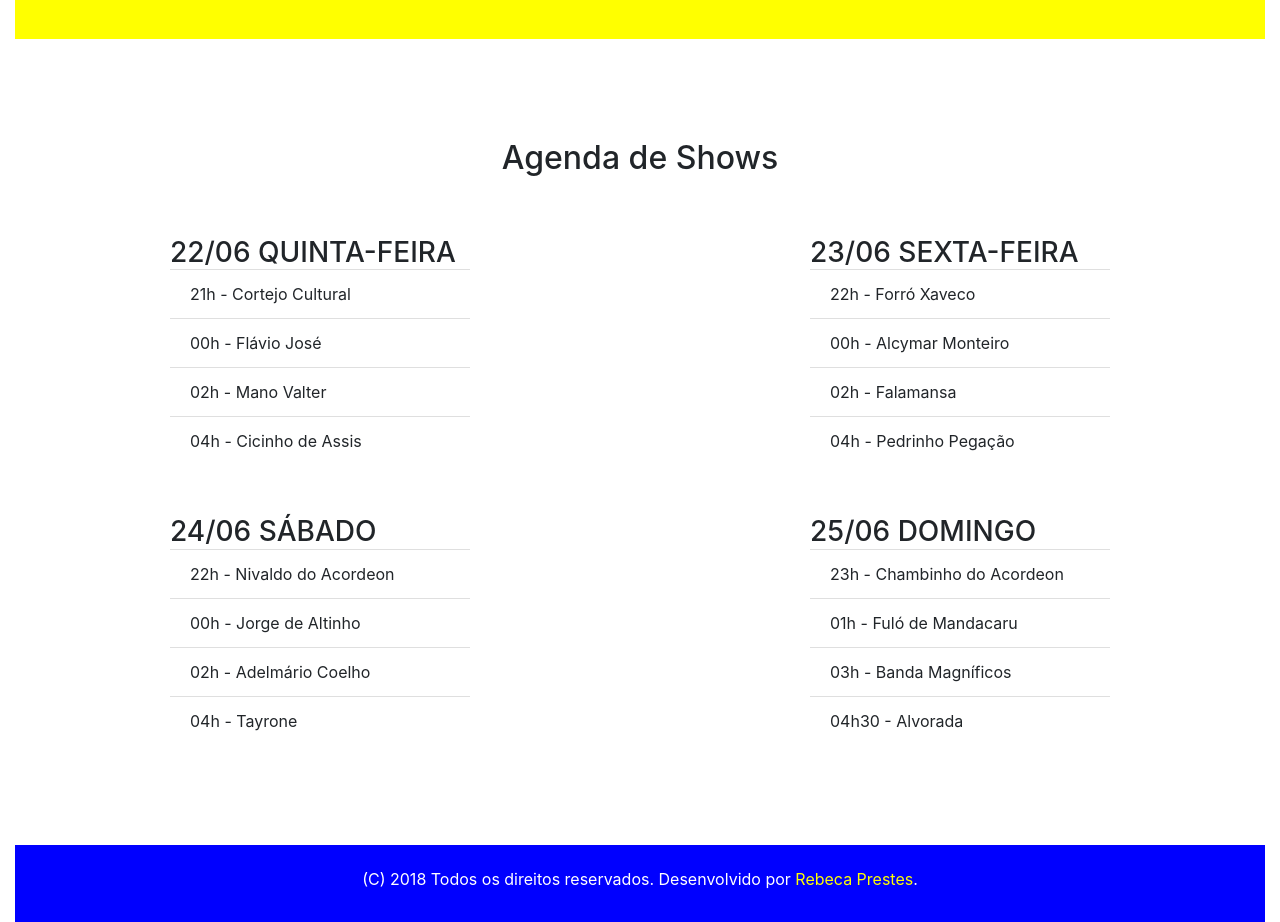
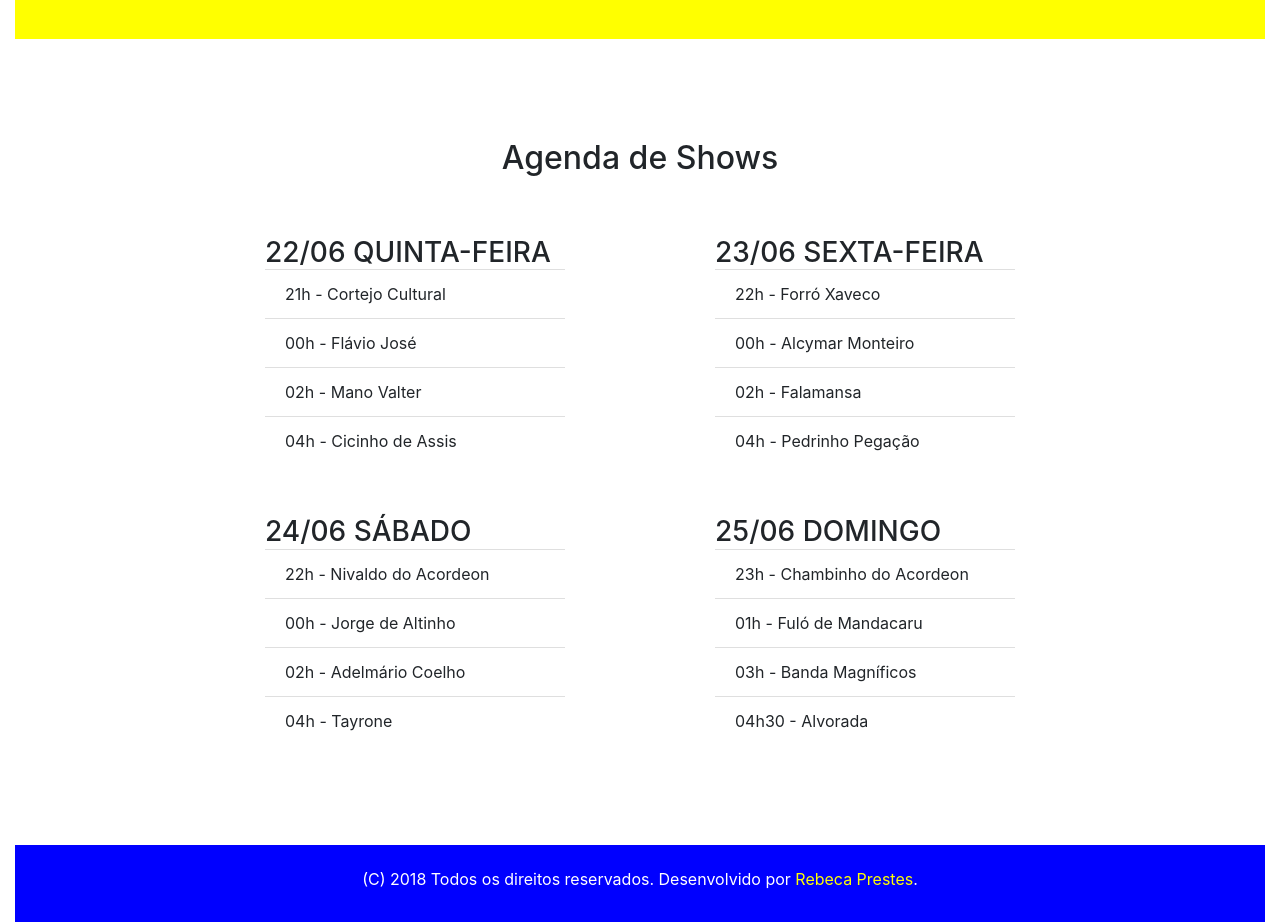
Before and after one commit to bkprestes/bkprestes.github.io, a PHP site: page /day3/index.html in a window 1280 px wide. Shown: the part 2212-3134 px from the top of the page. Run offline with PHP 8.4, Linux system fonts and the light colour scheme; some libraries are stand-ins or nearby versions.

Commit message:
aplicada media screen no div agenda-shows

```diff
--- a/day3/day3.css
+++ b/day3/day3.css
@@ -79,3 +79,12 @@ footer h6 a{
 footer h6 a:hover{
 	color: red;
 }
+
+/*media screen*/
+
+@media screen and (min-width: 992px){
+	#agenda-shows>div.row{
+		width: 900px;
+		margin: auto;
+	}
+}
```
